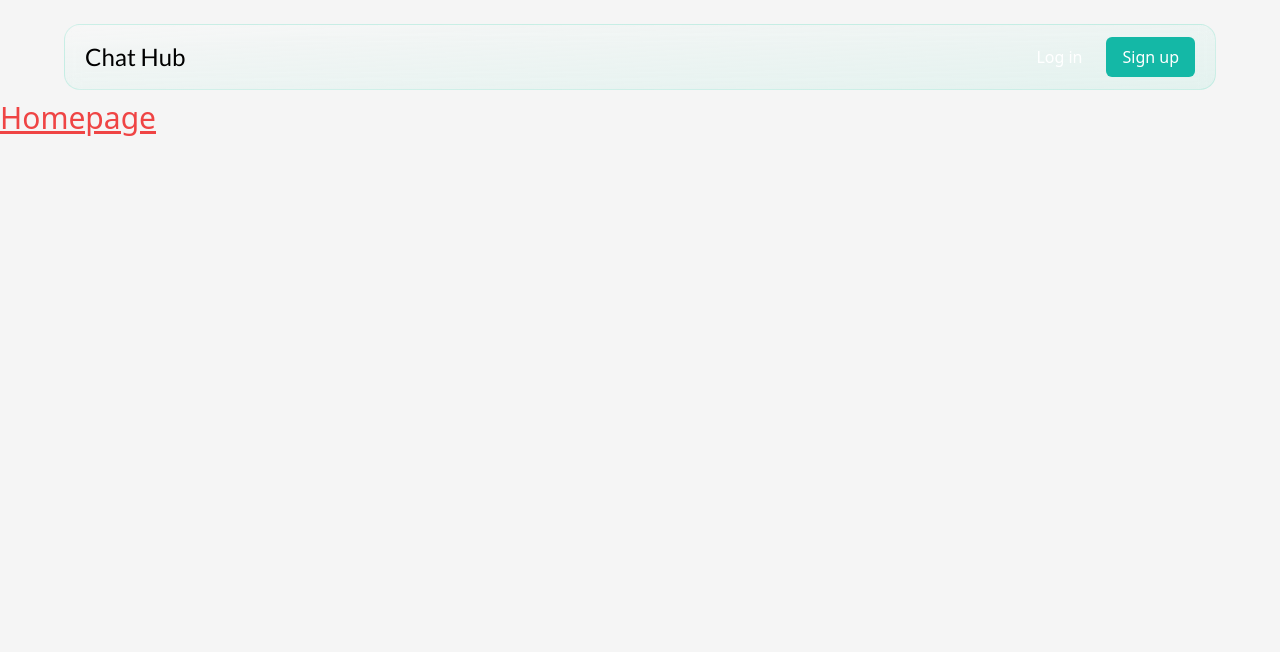
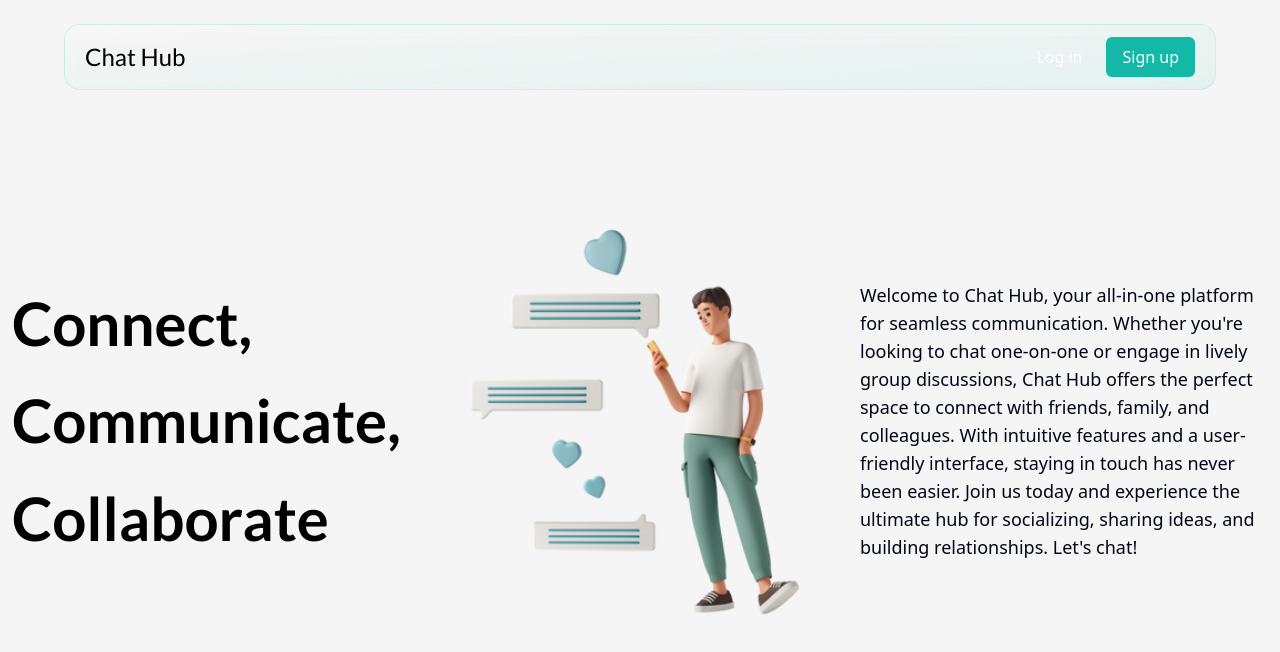
Before and after one commit to weebySagar/Full-Stack-Chat-App, a React (Vite) app in the folder frontend/: page / in a window 1280 px wide. Shown: the top 652 px of the page. Built offline with nearby package versions, Linux system fonts and the light colour scheme.

Commit message:
integrated hero banner

```diff
--- /dev/null
+++ b/frontend/src/components/HeroBanner.jsx
@@ -0,0 +1,36 @@
+import React from "react";
+
+import HeroImg from "@images/hero-banner-img.png";
+
+export default function HeroBanner() {
+  return (
+    <div className="hero-banner h-screen sm:h-auto xl:h-[calc(100vh-100px)] py-10 relative">
+      <div className="absolute top-2/4 -translate-y-2/4   inset-0 h-full lg:h-auto xl:-translate-y-2/3">
+        <div className="container mx-auto h-full px-3">
+          <div className=" grid lg:grid-cols-2 xl:grid-cols-3 gap-4 items-center">
+            <div className="lg:col-6">
+              <h1 className="text-5xl xl:text-6xl font-bold font-Lato leading-snug xl:leading-relaxed">
+                Connect, Communicate, Collaborate
+              </h1>
+            </div>
+            <div className="order-first lg:col-span-full xl:order-none xl:col-auto">
+              <img src={HeroImg} alt="Hero Image" className="w-4/5 xl:w-full" />
+            </div>
+            <div className="lg:col-6">
+              <p className="text-slate-950 text-lg">
+                Welcome to Chat Hub, your all-in-one platform for seamless
+                communication. Whether you're looking to chat one-on-one or
+                engage in lively group discussions, Chat Hub offers the perfect
+                space to connect with friends, family, and colleagues. With
+                intuitive features and a user-friendly interface, staying in
+                touch has never been easier. Join us today and experience the
+                ultimate hub for socializing, sharing ideas, and building
+                relationships. Let's chat!
+              </p>
+            </div>
+          </div>
+        </div>
+      </div>
+    </div>
+  );
+}
--- a/frontend/src/pages/HomePage.jsx
+++ b/frontend/src/pages/HomePage.jsx
@@ -1,12 +1,13 @@
+import React from "react";
+
 import Header from "@components/Header";
-import React from "react";
+import HeroBanner from "@components/HeroBanner";
 
 export default function HomePage() {
   return (
     <main className="mt-[100px]">
       <Header />
-
-      <h1 className="text-3xl underline text-red-500">Homepage</h1>
+      <HeroBanner/>
     </main>
   );
 }
```
Also changed, not shown: frontend/src/assets/images/hero-banner-img.png (added).
